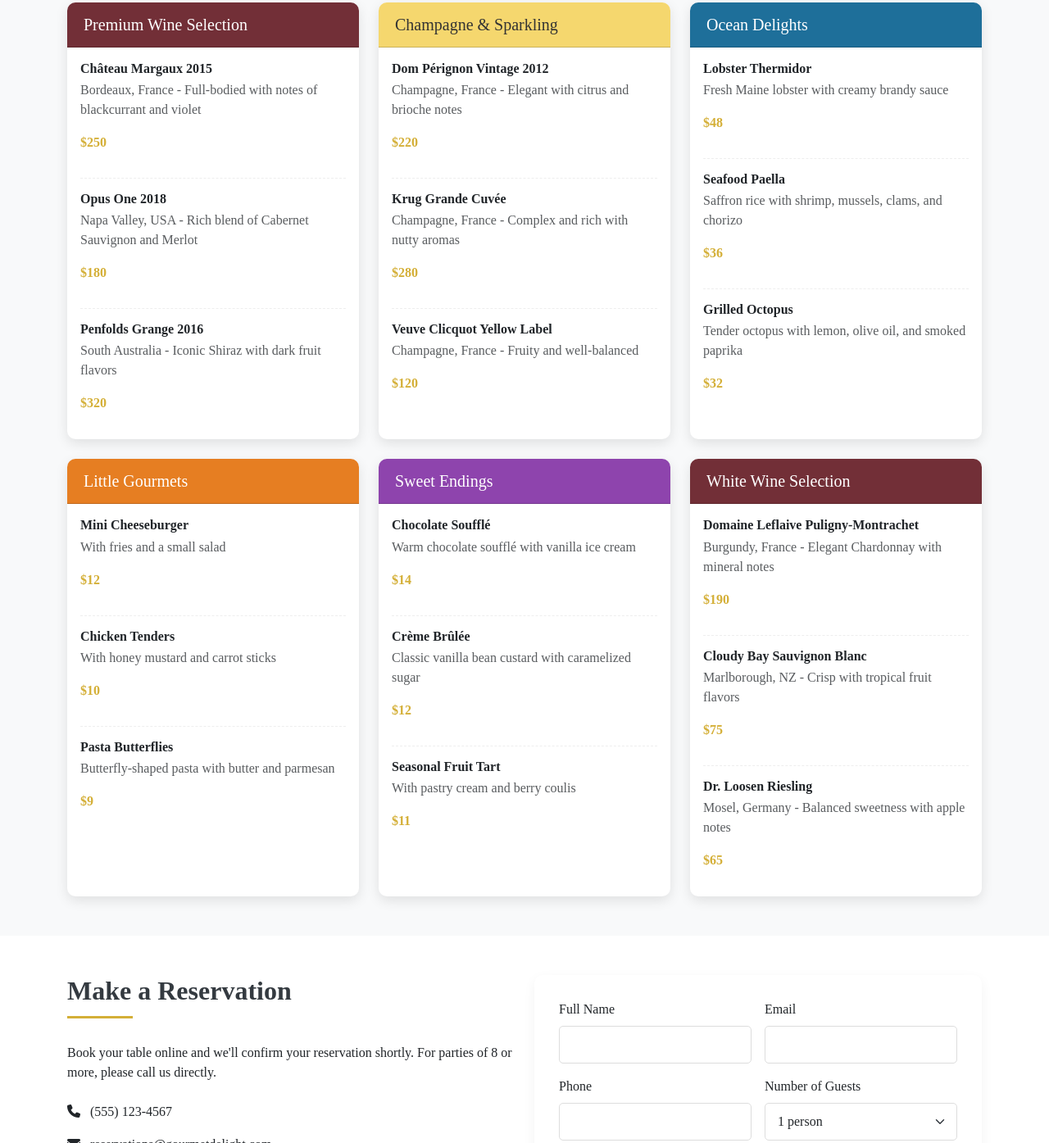
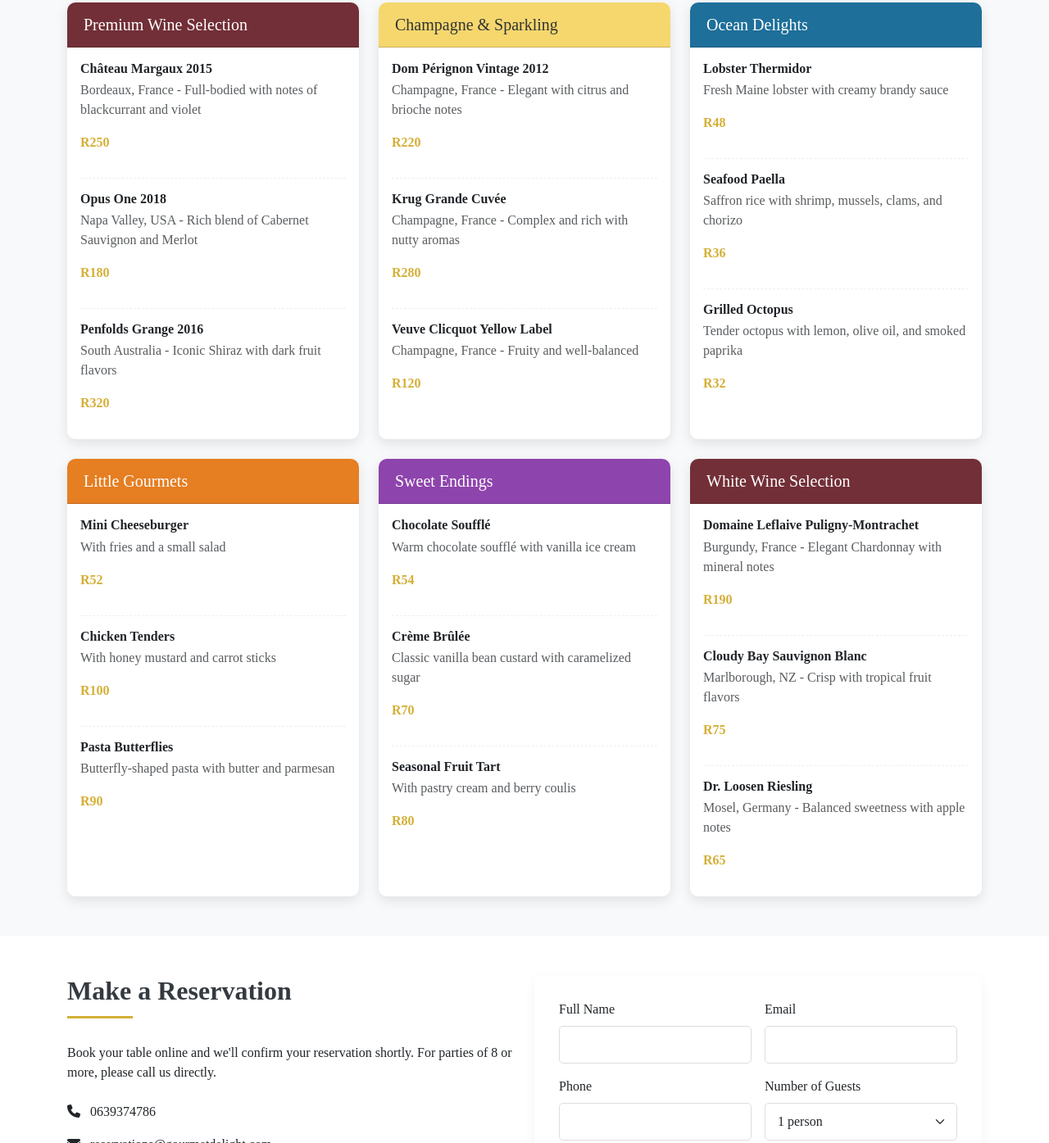
Before and after one commit to Makgomo-77/restaurant-web, a plain HTML site: page index.html in a window 1280 px wide. Shown: the part 1580-2975 px from the top of the page at 82% size. Drawn offline with nearby package versions, Linux system fonts and the light colour scheme.

Commit message:
Update index.html

```diff
--- a/index.html
+++ b/index.html
@@ -111,17 +111,17 @@
                             <div class="menu-item-details">
                                 <h6>Château Margaux 2015</h6>
                                 <p class="text-muted">Bordeaux, France - Full-bodied with notes of blackcurrant and violet</p>
-                                <p class="price">$250</p>
+                                <p class="price">R250</p>
                             </div>
                             <div class="menu-item-details">
                                 <h6>Opus One 2018</h6>
                                 <p class="text-muted">Napa Valley, USA - Rich blend of Cabernet Sauvignon and Merlot</p>
-                                <p class="price">$180</p>
+                                <p class="price">R180</p>
                             </div>
                             <div class="menu-item-details">
                                 <h6>Penfolds Grange 2016</h6>
                                 <p class="text-muted">South Australia - Iconic Shiraz with dark fruit flavors</p>
-                                <p class="price">$320</p>
+                                <p class="price">R320</p>
                             </div>
                         </div>
                     </div>
@@ -137,17 +137,17 @@
                             <div class="menu-item-details">
                                 <h6>Dom Pérignon Vintage 2012</h6>
                                 <p class="text-muted">Champagne, France - Elegant with citrus and brioche notes</p>
-                                <p class="price">$220</p>
+                                <p class="price">R220</p>
                             </div>
                             <div class="menu-item-details">
                                 <h6>Krug Grande Cuvée</h6>
                                 <p class="text-muted">Champagne, France - Complex and rich with nutty aromas</p>
-                                <p class="price">$280</p>
+                                <p class="price">R280</p>
                             </div>
                             <div class="menu-item-details">
                                 <h6>Veuve Clicquot Yellow Label</h6>
                                 <p class="text-muted">Champagne, France - Fruity and well-balanced</p>
-                                <p class="price">$120</p>
+                                <p class="price">R120</p>
                             </div>
                         </div>
                     </div>
@@ -163,17 +163,17 @@
                             <div class="menu-item-details">
                                 <h6>Lobster Thermidor</h6>
                                 <p class="text-muted">Fresh Maine lobster with creamy brandy sauce</p>
-                                <p class="price">$48</p>
+                                <p class="price">R48</p>
                             </div>
                             <div class="menu-item-details">
                                 <h6>Seafood Paella</h6>
                                 <p class="text-muted">Saffron rice with shrimp, mussels, clams, and chorizo</p>
-                                <p class="price">$36</p>
+                                <p class="price">R36</p>
                             </div>
                             <div class="menu-item-details">
                                 <h6>Grilled Octopus</h6>
                                 <p class="text-muted">Tender octopus with lemon, olive oil, and smoked paprika</p>
-                                <p class="price">$32</p>
+                                <p class="price">R32</p>
                             </div>
                         </div>
                     </div>
@@ -189,17 +189,17 @@
                             <div class="menu-item-details">
                                 <h6>Mini Cheeseburger</h6>
                                 <p class="text-muted">With fries and a small salad</p>
-                                <p class="price">$12</p>
+                                <p class="price">R52</p>
                             </div>
                             <div class="menu-item-details">
                                 <h6>Chicken Tenders</h6>
                                 <p class="text-muted">With honey mustard and carrot sticks</p>
-                                <p class="price">$10</p>
+                                <p class="price">R100</p>
                             </div>
                             <div class="menu-item-details">
                                 <h6>Pasta Butterflies</h6>
                                 <p class="text-muted">Butterfly-shaped pasta with butter and parmesan</p>
-                                <p class="price">$9</p>
+                                <p class="price">R90</p>
                             </div>
                         </div>
                     </div>
@@ -215,17 +215,17 @@
                             <div class="menu-item-details">
                                 <h6>Chocolate Soufflé</h6>
                                 <p class="text-muted">Warm chocolate soufflé with vanilla ice cream</p>
-                                <p class="price">$14</p>
+                                <p class="price">R54</p>
                             </div>
                             <div class="menu-item-details">
                                 <h6>Crème Brûlée</h6>
                                 <p class="text-muted">Classic vanilla bean custard with caramelized sugar</p>
-                                <p class="price">$12</p>
+                                <p class="price">R70</p>
                             </div>
                             <div class="menu-item-details">
                                 <h6>Seasonal Fruit Tart</h6>
                                 <p class="text-muted">With pastry cream and berry coulis</p>
-                                <p class="price">$11</p>
+                                <p class="price">R80</p>
                             </div>
                         </div>
                     </div>
@@ -241,17 +241,17 @@
                             <div class="menu-item-details">
                                 <h6>Domaine Leflaive Puligny-Montrachet</h6>
                                 <p class="text-muted">Burgundy, France - Elegant Chardonnay with mineral notes</p>
-                                <p class="price">$190</p>
+                                <p class="price">R190</p>
                             </div>
                             <div class="menu-item-details">
                                 <h6>Cloudy Bay Sauvignon Blanc</h6>
                                 <p class="text-muted">Marlborough, NZ - Crisp with tropical fruit flavors</p>
-                                <p class="price">$75</p>
+                                <p class="price">R75</p>
                             </div>
                             <div class="menu-item-details">
                                 <h6>Dr. Loosen Riesling</h6>
                                 <p class="text-muted">Mosel, Germany - Balanced sweetness with apple notes</p>
-                                <p class="price">$65</p>
+                                <p class="price">R65</p>
                             </div>
                         </div>
                     </div>
@@ -268,7 +268,7 @@
                     <h2 class="section-title">Make a Reservation</h2>
                     <p>Book your table online and we'll confirm your reservation shortly. For parties of 8 or more, please call us directly.</p>
                     <div class="contact-info mt-4">
-                        <p><i class="fas fa-phone me-2"></i> (555) 123-4567</p>
+                        <p><i class="fas fa-phone me-2"></i> 0639374786</p>
                         <p><i class="fas fa-envelope me-2"></i> reservations@gourmetdelight.com</p>
                         <p><i class="fas fa-clock me-2"></i> Open Tuesday-Sunday: 5:30PM - 11:00PM</p>
                     </div>
@@ -408,7 +408,7 @@
                     <p>Have questions or special requests? We'd love to hear from you.</p>
                     <div class="contact-info mt-4">
                         <p><i class="fas fa-map-marker-alt me-2"></i> 123 Gourmet Street, Culinary District, NY 10001</p>
-                        <p><i class="fas fa-phone me-2"></i> (555) 123-4567</p>
+                        <p><i class="fas fa-phone me-2"></i> 0639374786</p>
                         <p><i class="fas fa-envelope me-2"></i> info@gourmetdelight.com</p>
                         <p><i class="fas fa-clock me-2"></i> Tuesday-Sunday: 5:30PM - 11:00PM</p>
                     </div>
@@ -485,7 +485,7 @@
             <hr class="my-4">
             <div class="row">
                 <div class="col-md-6 text-center text-md-start">
-                    <p class="mb-0">&copy; 2023 Gourmet Delight. All rights reserved.</p>
+                    <p class="mb-0">&copy; 2025 makgomo shayi. All rights reserved.</p>
                 </div>
                 <div class="col-md-6 text-center text-md-end">
                     <p class="mb-0">Designed with <i class="fas fa-heart text-danger"></i> by Gourmet Delight Team</p>
```
